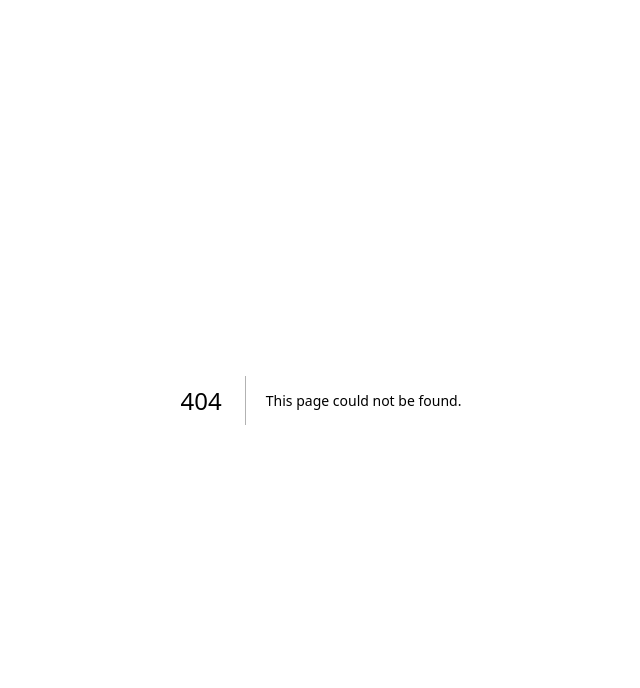
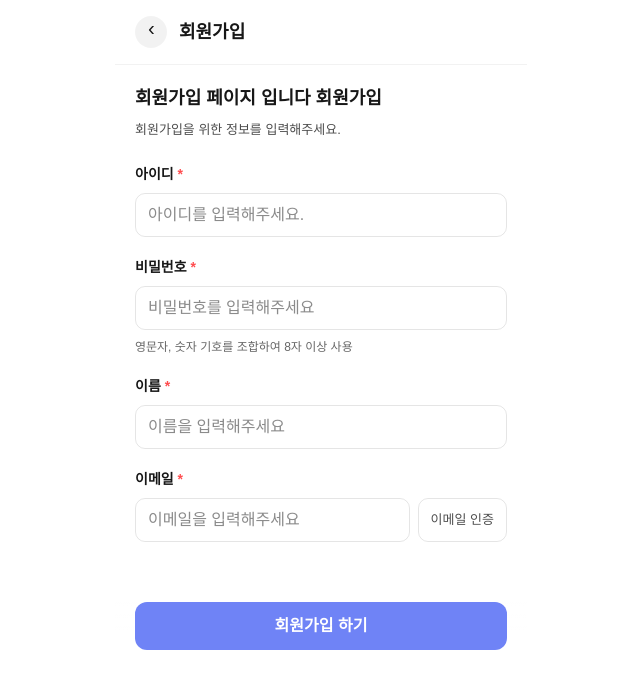
Before and after one commit to TripCut/TourAPI_FrontEnd, a Next.js app in the folder next/: page /signup in a window 1280 px wide. Before the commit this address had no page. Shown: the top 688 px of the page, without its empty margins (319-959 px from the left). Built offline with nearby package versions, Linux system fonts and the light colour scheme.

Commit message:
FEAT : 회원가입 페이지 추가

```diff
--- /dev/null
+++ b/next/app/signup/page.tsx
@@ -0,0 +1,74 @@
+export default function SignupPage() {
+  return (
+    <div className="relative w-full max-w-[412px] min-h-[802px] mx-auto bg-white">
+      {/* Header */}
+      <header className="sticky top-0 z-10 flex items-center gap-3 px-5 py-4 bg-white/95 backdrop-blur supports-[backdrop-filter]:bg-white/75 border-b border-black/5">
+        <button aria-label="뒤로가기" className="h-8 w-8 rounded-full bg-black/5 grid place-items-center">
+          <span className="inline-block rotate-180 text-xl leading-none">›</span>
+        </button>
+        <h1 className="text-[18px] font-semibold">회원가입</h1>
+      </header>
+
+      {/* Body */}
+      <main className="px-5 py-5">
+        <h2 className="text-[18px] font-semibold">회원가입 페이지 입니다 회원가입</h2>
+        <p className="mt-2 text-[13px] text-black/70">회원가입을 위한 정보를 입력해주세요.</p>
+
+        <form className="mt-6 space-y-5">
+          {/* 아이디 */}
+          <div>
+            <label className="block text-[14px] font-semibold">아이디 <span className="text-[#ff4d4f]">*</span></label>
+            <input
+              type="text"
+              placeholder="아이디를 입력해주세요."
+              className="mt-2 w-full h-11 rounded-[10px] border border-black/10 px-3 outline-none focus:border-[#3E57F2]"
+            />
+          </div>
+
+          {/* 비밀번호 */}
+          <div>
+            <label className="block text-[14px] font-semibold">비밀번호 <span className="text-[#ff4d4f]">*</span></label>
+            <input
+              type="password"
+              placeholder="비밀번호를 입력해주세요"
+              className="mt-2 w-full h-11 rounded-[10px] border border-black/10 px-3 outline-none focus:border-[#3E57F2]"
+            />
+            <p className="mt-2 text-[12px] text-black/60">영문자, 숫자 기호를 조합하여 8자 이상 사용</p>
+          </div>
+
+          {/* 이름 */}
+          <div>
+            <label className="block text-[14px] font-semibold">이름 <span className="text-[#ff4d4f]">*</span></label>
+            <input
+              type="text"
+              placeholder="이름을 입력해주세요"
+              className="mt-2 w-full h-11 rounded-[10px] border border-black/10 px-3 outline-none focus:border-[#3E57F2]"
+            />
+          </div>
+
+          {/* 이메일 */}
+          <div>
+            <label className="block text-[14px] font-semibold">이메일 <span className="text-[#ff4d4f]">*</span></label>
+            <div className="mt-2 flex gap-2">
+              <input
+                type="email"
+                placeholder="이메일을 입력해주세요"
+                className="flex-1 h-11 rounded-[10px] border border-black/10 px-3 outline-none focus:border-[#3E57F2]"
+              />
+              <button type="button" className="h-11 shrink-0 rounded-[10px] border border-black/10 px-3 text-[13px] text-black/70">
+                이메일 인증
+              </button>
+            </div>
+          </div>
+        </form>
+      </main>
+
+      {/* Bottom submit */}
+      <div className="sticky bottom-0 mt-10 px-5 pb-6 bg-gradient-to-t from-white via-white to-transparent">
+        <button className="w-full h-12 rounded-[12px] bg-[#6F83F6] hover:bg-[#5e73f5] active:bg-[#4f64ef] text-white font-semibold">
+          회원가입 하기
+        </button>
+      </div>
+    </div>
+  );
+}
```
